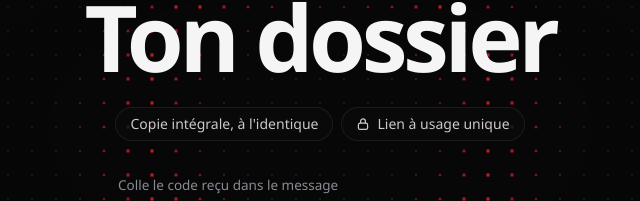
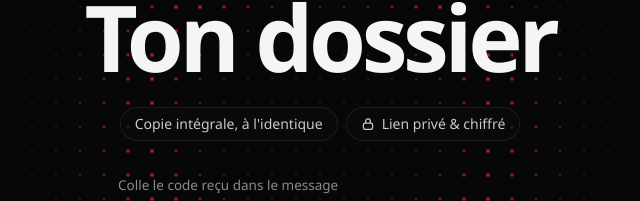
Before and after one commit to Maltablender/transfert, a plain HTML site: page dl.html in a window 1280 px wide. Shown: the part 209-410 px from the top of the page, 320-960 px from the left. Drawn offline with Linux system fonts and the light colour scheme; animation ran at ten frames a second; a web font is replaced by a local one.

Commit message:
Add files via upload

```diff
--- a/dl.html
+++ b/dl.html
@@ -165,7 +165,7 @@ h1{margin:0;max-width:16ch;font-weight:700;font-size:clamp(44px,7.2vw,96px);line
     <ul class="meta">
       <li id="metali"><b id="meta">Taille inconnue</b></li>
       <li>Copie intégrale, à l'identique</li>
-      <li><svg viewBox="0 0 16 16" fill="none"><rect x="2.75" y="7" width="10.5" height="7.25" rx="2" stroke="currentColor" stroke-width="1.4"/><path d="M5.25 7V5a2.75 2.75 0 0 1 5.5 0v2" stroke="currentColor" stroke-width="1.4"/></svg>Lien à usage unique</li>
+      <li><svg viewBox="0 0 16 16" fill="none"><rect x="2.75" y="7" width="10.5" height="7.25" rx="2" stroke="currentColor" stroke-width="1.4"/><path d="M5.25 7V5a2.75 2.75 0 0 1 5.5 0v2" stroke="currentColor" stroke-width="1.4"/></svg>Lien privé &amp; chiffré</li>
     </ul>
 
     <div class="codebox" id="codebox">
```
Also changed, not shown: index.html (+1 -1 lines), recevoir.html (+1 -1 lines), app.txt.
